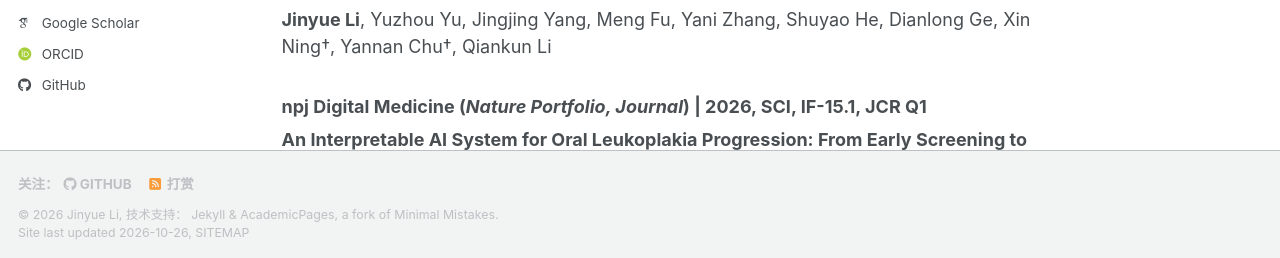
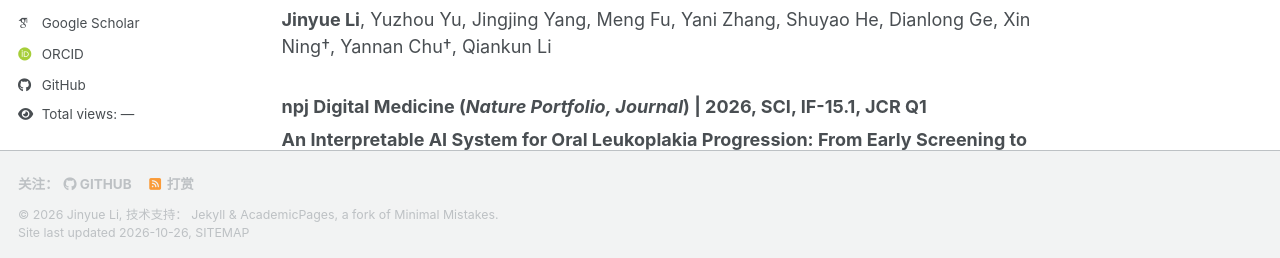
Before and after one commit to jylEcho/jylEcho.github.io, a Jekyll site: the page built from _pages/about.md, in a window 1280 px wide and 900 px high, scrolled down 487 px. Shown: the part 639-897 px from the top of the window. Built offline with Jekyll 4.4.1, drawn with Linux system fonts in a browser that asks for light colours; some web fonts are replaced; a script bundle is joined from its source files by our own code; library files that are not in the unit come from our copies; comment, search, counter and statistics services are not loaded.

Commit message:
Keep total views visible when the counter service times out
Updated total views display to include a title for the live count and changed the display format when statistics service is unavailable.

```diff
--- a/_includes/author-profile.html
+++ b/_includes/author-profile.html
@@ -91,7 +91,7 @@
         <li><a href="https://github.com/{{ author.github }}"><i class="fab fa-fw fa-github icon-pad-right" aria-hidden="true"></i>GitHub</a></li>
       {% endif %}
       <!-- Site-wide visitor statistics -->
-      <li style="display: block;"><span id="busuanzi_container_site_pv" style="display: none;"><i class="fas fa-fw fa-eye icon-pad-right" aria-hidden="true"></i>Total views: <span id="busuanzi_value_site_pv"></span></span></li>
+      <li style="display: block;" title="Live count provided by Busuanzi. A dash means the statistics service is unavailable."><i class="fas fa-fw fa-eye icon-pad-right" aria-hidden="true"></i>Total views: <span id="busuanzi_value_site_pv">&mdash;</span></li>
       {% if author.kaggle %}
         <li><a href="https://kaggle.com/{{ author.kaggle }}"><i class="fab fa-fw fa-kaggle icon-pad-right" aria-hidden="true"></i>Kaggle</a></li>
       {% endif %}
```
